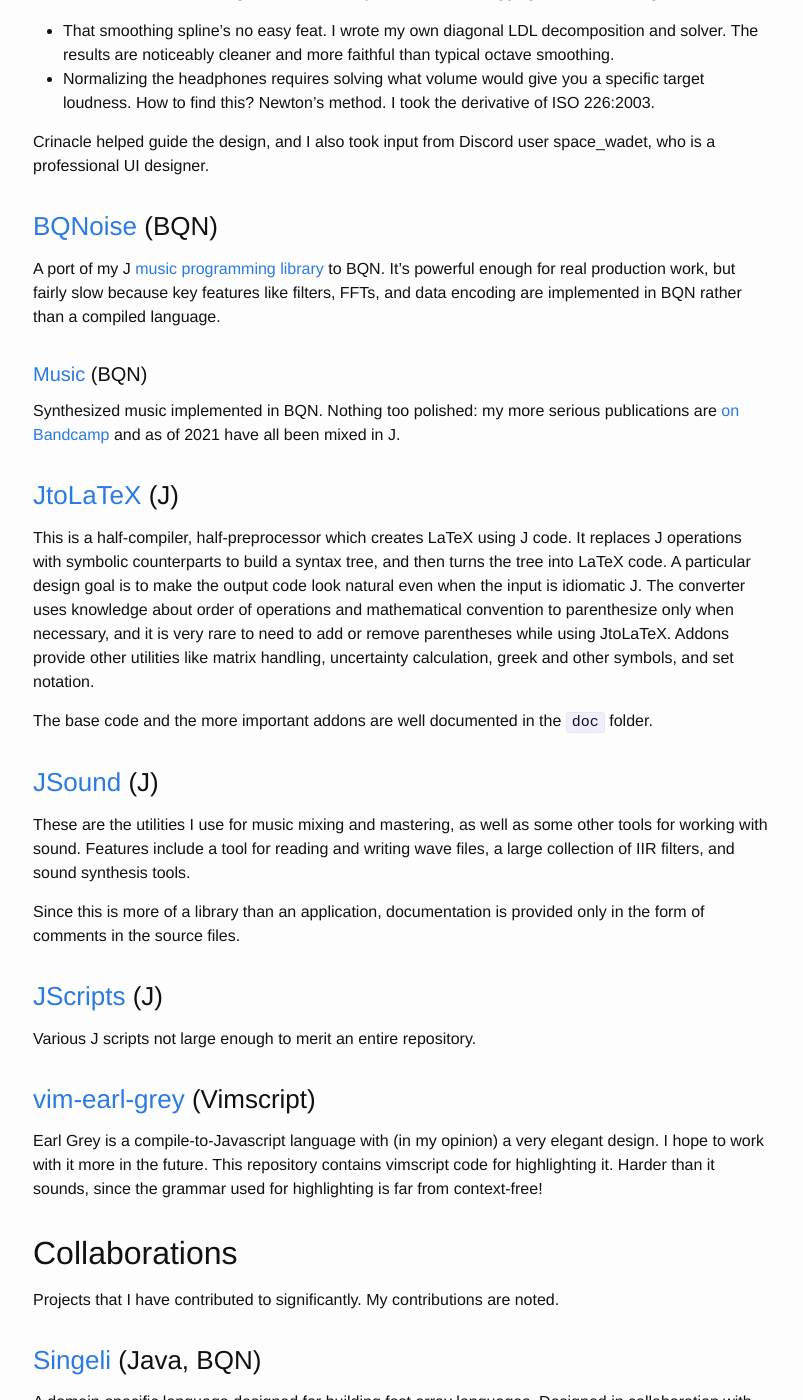
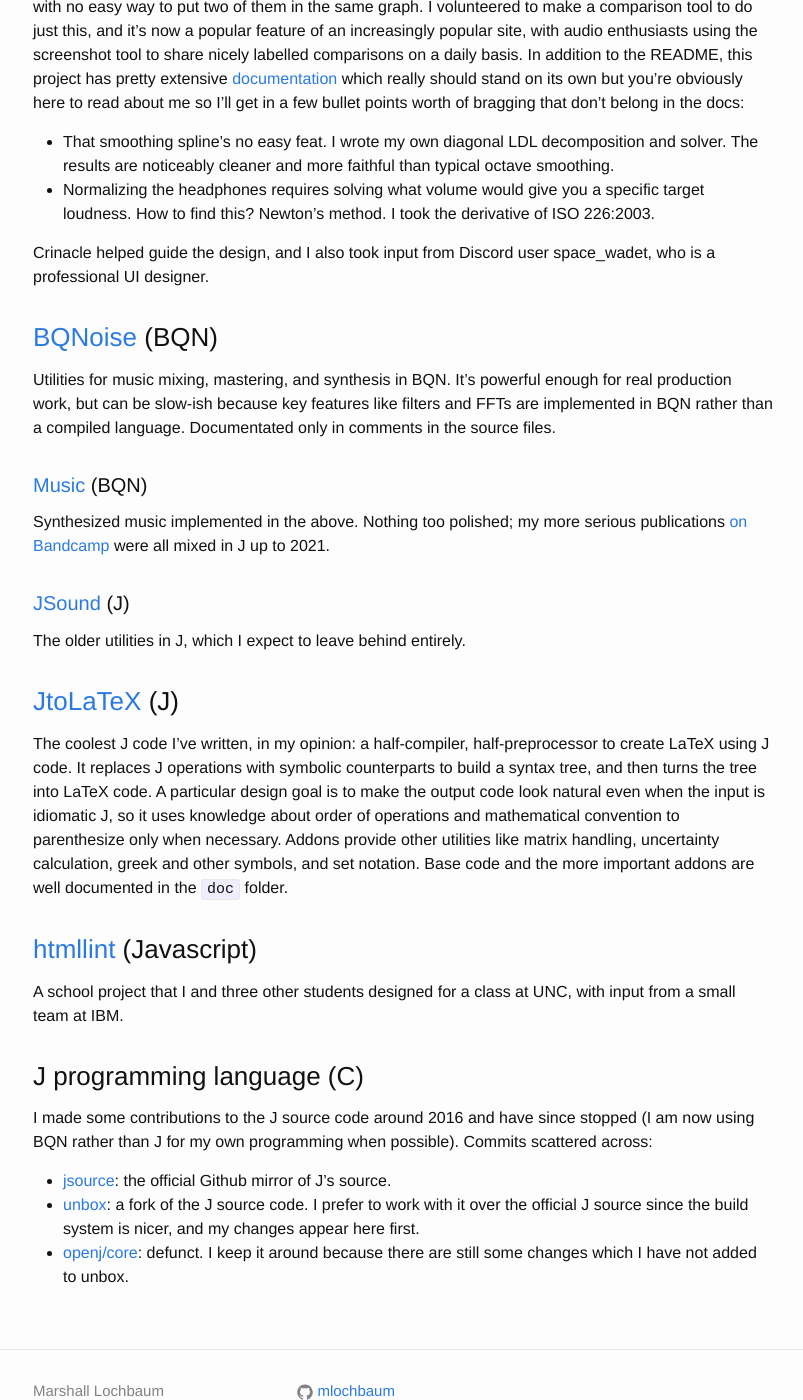
Before and after one commit to mlochbaum/mlochbaum.github.io, a Jekyll site: the page built from index.markdown, in a window 1280 px wide and 1400 px high, scrolled down 1414 px. Shown: the whole window, without its empty margins (237-1040 px from the left). Built offline with Jekyll 4.4.1, drawn with Linux system fonts in a browser that asks for light colours; some of the changed text lies outside the part shown.

Commit message:
Reorganize; update; cull

```diff
--- a/index.markdown
+++ b/index.markdown
@@ -3,15 +3,11 @@ layout: page
 title:  "Repositories"
 ---
 
-This page is a resume-like overview of my open-source work. It describes
-the purpose of each project and the extent of my contributions. Most
-projects also have an adequate README file, but these are intended for a
-typical user of the project and may require niche knowledge (e.g. of J)
-to understand.
-
-## Personal projects
-
-All code designed and written by me.
+This page is a resume-like overview of my open-source work, describing
+the purpose and the extent of my contributions for selected projects.
+Most of them also have an adequate README file, but these are intended
+for a typical user of the project and may require niche knowledge (e.g.
+of J) to understand.
 
 ### [BQN](https://mlochbaum.github.io/BQN) (BQN, mainly)
 BQN is my second major programming language, driven by the frustration
@@ -35,11 +31,21 @@ is very easy to port to new platforms, with the drawback that so many
 implementation layers leads to a very slow runtime (improvements to the
 compiler can probably fix this, with substantial effort).
 
+#### [bqn-libs](https://github.com/mlochbaum/bqn-libs/)
+Miscellaneous BQN utilities, and the closest thing it has to a standard
+library right now.
+
 #### [BQNcrate](https://mlochbaum.github.io/bqncrate)
 To make learning BQN easier, I cloned Adám Brudzewsky's
 [APLcart](https://github.com/abrudz/aplcart), translating (some of) the
 APL examples to BQN. The website code is all Adám's except for small
 modifications.
+
+### [Singeli](https://github.com/mlochbaum/Singeli) (BQN)
+A domain-specific language for building fast array language algorithms.
+Designed in collaboration with [dzaima](https://github.com/dzaima), who
+built an initial Java implementation. The current implementation is my
+rewrite in BQN.
 
 ### [ILanguage](https://github.com/mlochbaum/ILanguage) (C)
 I is an experimental (avant-garde, even) programming language inspired by
@@ -85,75 +91,39 @@ Crinacle helped guide the design, and I also took input from Discord
 user space_wadet, who is a professional UI designer.
 
 ### [BQNoise](https://github.com/mlochbaum/BQNoise) (BQN)
-A port of my J [music programming library](#jsound-j) to BQN. It's
-powerful enough for real production work, but fairly slow because key
-features like filters, FFTs, and data encoding are implemented in BQN
-rather than a compiled language.
+Utilities for music mixing, mastering, and synthesis in BQN. It's
+powerful enough for real production work, but can be slow-ish because
+key features like filters and FFTs are implemented in BQN rather than a
+compiled language. Documentated only in comments in the source files.
 
 #### [Music](https://github.com/mlochbaum/Music) (BQN)
-Synthesized music implemented in BQN. Nothing too polished: my more
-serious publications are [on Bandcamp](https://lochbaum.bandcamp.com/)
-and as of 2021 have all been mixed in J.
+Synthesized music implemented in the above. Nothing too polished; my
+more serious publications [on Bandcamp](https://lochbaum.bandcamp.com/)
+were all mixed in J up to 2021.
+
+#### [JSound](https://github.com/mlochbaum/JSound) (J)
+The older utilities in J, which I expect to leave behind entirely.
 
 ### [JtoLaTeX](https://github.com/mlochbaum/JtoLaTeX) (J)
-This is a half-compiler, half-preprocessor which creates LaTeX using J
-code. It replaces J operations with symbolic counterparts to build a
-syntax tree, and then turns the tree into LaTeX code. A particular design
-goal is to make the output code look natural even when the input is
-idiomatic J. The converter uses knowledge about order of operations and
-mathematical convention to parenthesize only when necessary, and it is
-very rare to need to add or remove parentheses while using JtoLaTeX.
-Addons provide other utilities like matrix handling, uncertainty
-calculation, greek and other symbols, and set notation.
-
-The base code and the more important addons are well documented in the
-`doc` folder.
-
-### [JSound](https://github.com/mlochbaum/JSound) (J)
-These are the utilities I use for music mixing and mastering, as well as
-some other tools for working with sound. Features include a tool for
-reading and writing wave files, a large collection of IIR filters, and
-sound synthesis tools.
-
-Since this is more of a library than an application, documentation is
-provided only in the form of comments in the source files.
-
-### [JScripts](https://github.com/mlochbaum/JScripts) (J)
-Various J scripts not large enough to merit an entire repository.
-
-### [vim-earl-grey](https://github.com/mlochbaum/vim-earl-grey) (Vimscript)
-Earl Grey is a compile-to-Javascript language with (in my opinion) a very
-elegant design. I hope to work with it more in the future. This repository
-contains vimscript code for highlighting it. Harder than it sounds, since
-the grammar used for highlighting is far from context-free!
-
-
-## Collaborations
-
-Projects that I have contributed to significantly. My contributions are
-noted.
-
-### [Singeli](https://github.com/dzaima/singeli) (Java, BQN)
-A domain-specific language designed for building fast array languages.
-Designed in collaboration with [dzaima](https://github.com/dzaima), who
-built an initial Java implementation. I've been working on one in BQN
-that fixes some deficiencies, in particular allowing custom operator
-definitions.
+The coolest J code I've written, in my opinion: a half-compiler,
+half-preprocessor to create LaTeX using J code. It replaces J operations
+with symbolic counterparts to build a syntax tree, and then turns the
+tree into LaTeX code. A particular design goal is to make the output
+code look natural even when the input is idiomatic J, so it uses
+knowledge about order of operations and mathematical convention to
+parenthesize only when necessary. Addons provide other utilities like
+matrix handling, uncertainty calculation, greek and other symbols, and
+set notation. Base code and the more important addons are well
+documented in the `doc` folder.
 
 ### [htmllint](https://github.com/htmllint/htmllint) (Javascript)
 A school project that I and three other students designed for a class at
-UNC, with input from a small team at IBM. I am now the sole active
-maintainer. This does not mean I want to work in web dev.
-
-
-## Forks
-
-Projects that I have changed, but only to a small extent.
+UNC, with input from a small team at IBM.
 
 ### J programming language (C)
 I made some contributions to the J source code around 2016 and have
 since stopped (I am now using BQN rather than J for my own programming
-when possible).
+when possible). Commits scattered across:
 
 - [jsource](https://github.com/jsoftware/jsource): the official Github
   mirror of J's source.
@@ -163,13 +133,3 @@ when possible).
 - [openj/core](https://github.com/mlochbaum/core): defunct. I keep it
   around because there are still some changes which I have not added to
   unbox.
-
-### [exafmm](https://github.com/mlochbaum/exafmm) (C++)
-A project which aims to unify research on the fast multipole method so
-that variations on the algorithm (in particular, different kernels) are
-easily comparable. I made several modifications to exafmm for my master's
-thesis and am working on merging some of them back in.
-
-### [st](https://github.com/mlochbaum/st) (C)
-The terminal I use. The only significant change from the code distributed
-by suckless is the addition of xft font rendering.
```
